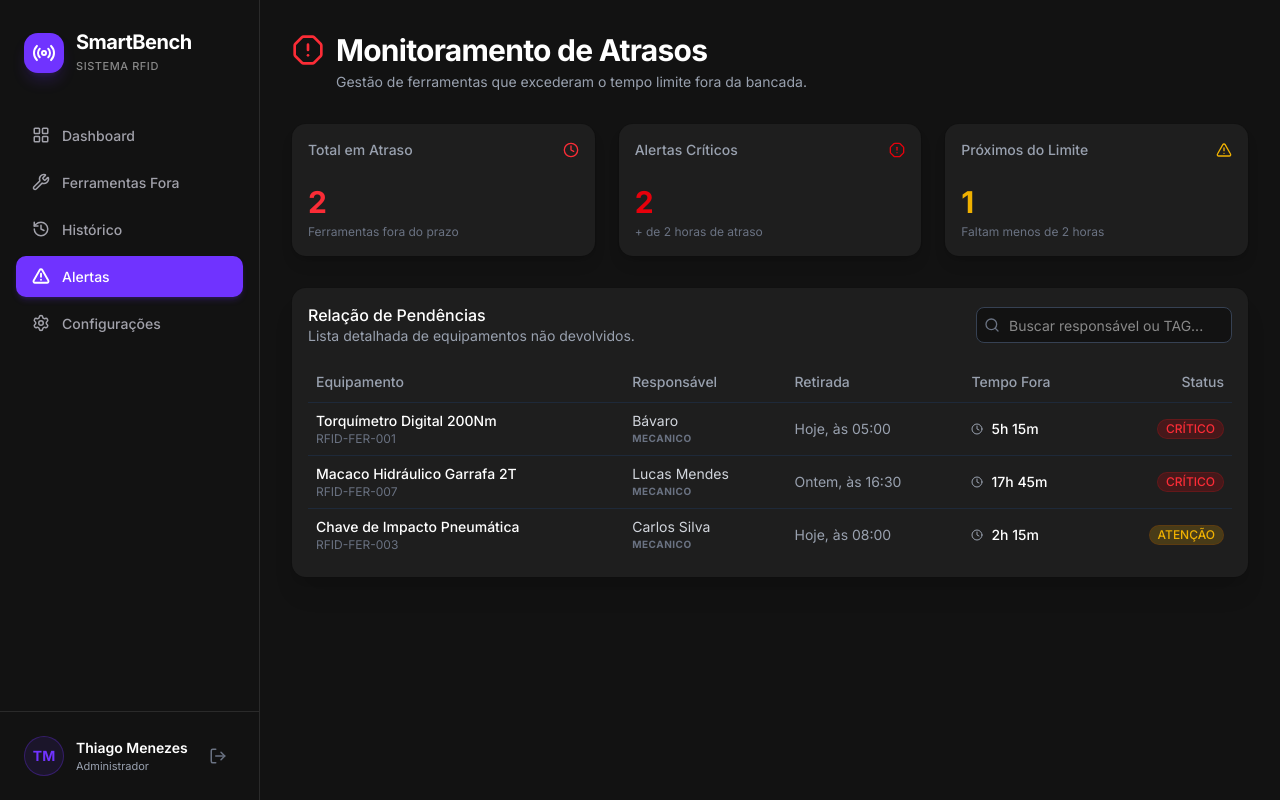
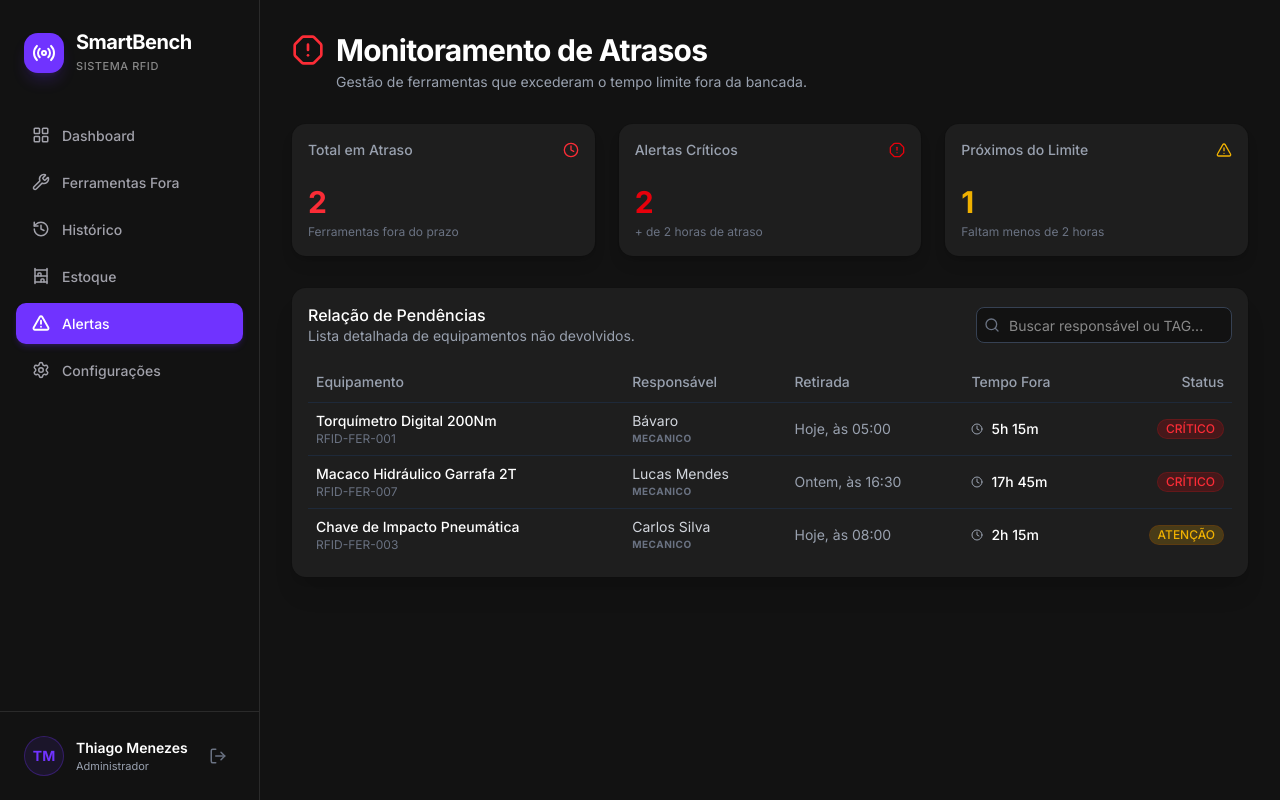
Before and after one commit to tmenezesdev/Projeto-Integrador-3-Semestre, a Next.js app in the folder integrador/frontend/: page /alertas in a window 1280 px wide. Built offline with nearby package versions, Linux system fonts and the light colour scheme.

Commit message:
sidebar estoque

```diff
--- a/integrador/frontend/src/components/Sidebar/page.jsx
+++ b/integrador/frontend/src/components/Sidebar/page.jsx
@@ -3,6 +3,7 @@
 import React from "react";
 import Link from "next/link";
 import { usePathname } from "next/navigation";
+import {  ShelvingUnit } from "lucide-react";
 import {
   LayoutGrid,
   Wrench,
@@ -20,6 +21,7 @@ export default function SidebarNav() {
     { id: "dashboard", label: "Dashboard", href: "/dashboard", icon: LayoutGrid },
     { id: "ferramentas", label: "Ferramentas Fora", href: "/FerramentasDeFora", icon: Wrench },
     { id: "historico", label: "Histórico", href: "/historico", icon: History },
+    { id: "estoque", label: "Estoque", href: "/estoque", icon: ShelvingUnit },
     { id: "alertas", label: "Alertas", href: "/alertas", icon: AlertTriangle },
     { id: "configuracoes", label: "Configurações", href: "/configuracoes", icon: Settings },
   ];
```
